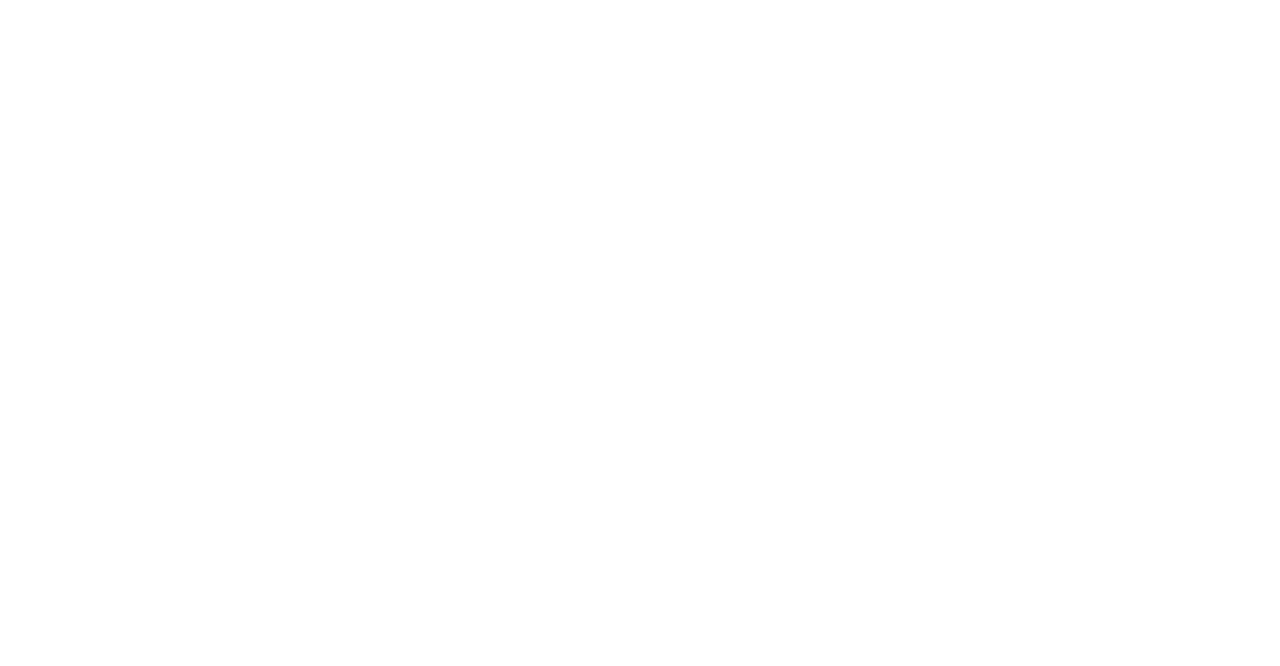
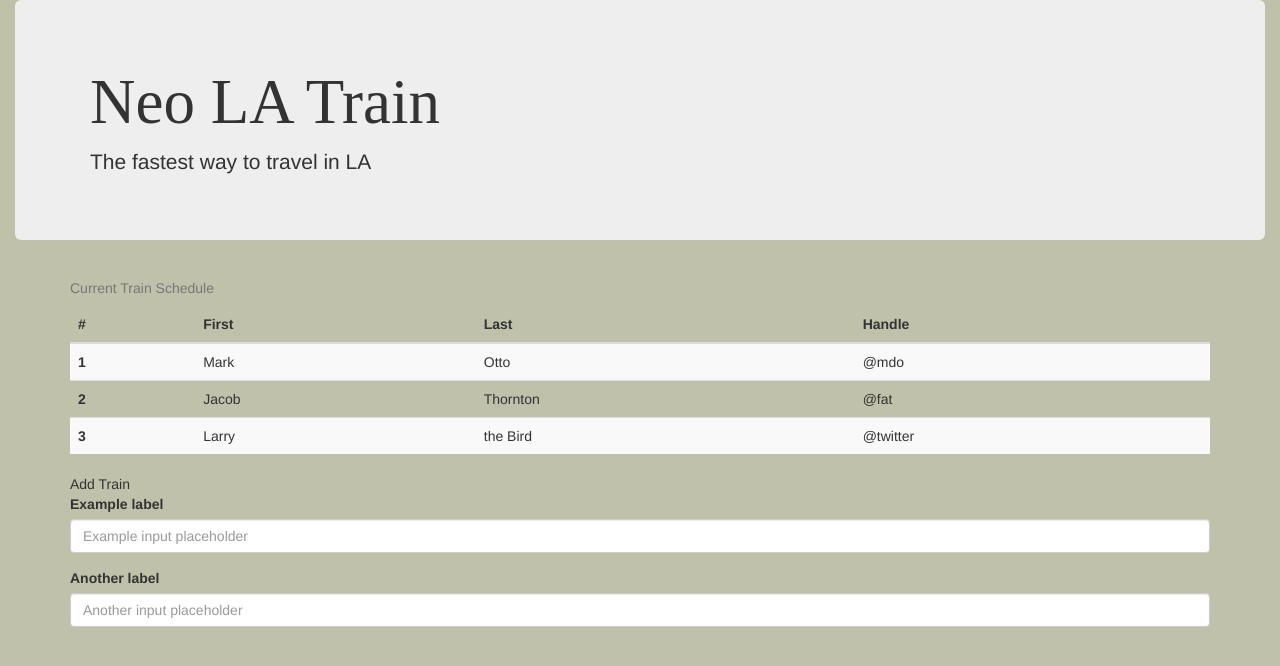
Before and after one commit to kazooski/Train-Scheduler, a plain HTML site: page index.html in a window 1280 px wide. Drawn offline with nearby package versions, Linux system fonts and the light colour scheme.

Commit message:
html skeleton created. Using Bootstrap. Added some custom css.

```diff
--- /dev/null
+++ b/assets/custom.css
@@ -0,0 +1,9 @@
+/* customizing bootstrap colors and features */
+
+body {
+    background-color: #bfc1ab;
+}
+
+.display-4 {
+    font-family: 'Times New Roman', Times, serif;
+}
--- a/index.html
+++ b/index.html
@@ -12,6 +12,9 @@
     <link rel="stylesheet" href="https://maxcdn.bootstrapcdn.com/bootstrap/3.3.7/css/bootstrap.min.css">
     <script src="https://maxcdn.bootstrapcdn.com/bootstrap/3.3.7/js/bootstrap.min.js"></script>
 
+    <!-- Bootstrap CDN-->
+    <link rel="stylesheet" href="assets/custom.css">
+
     <!-- Firebase References -->
     <script src="https://www.gstatic.com/firebasejs/6.0.4/firebase-app.js"></script>
     <script src="https://www.gstatic.com/firebasejs/6.0.4/firebase-database.js"></script>
@@ -22,7 +25,61 @@
 </head>
 <body>
 
+    <div class="container-fluid">
 
+        <div class="jumbotron jumbotron-fluid">
+            <div class="container">
+              <h1 class="display-4">Neo LA Train</h1>
+              <p class="lead">The fastest way to travel in LA</p>
+            </div>
+          </div>
+    </div>
+
+    <div class = "container">
+        <table class="table table-striped table-dark">
+            <caption style = "caption-side: top">Current Train Schedule</caption>
+            <thead>
+              <tr>
+                <th scope="col">#</th>
+                <th scope="col">First</th>
+                <th scope="col">Last</th>
+                <th scope="col">Handle</th>
+              </tr>
+            </thead>
+            <tbody>
+              <tr>
+                <th scope="row">1</th>
+                <td>Mark</td>
+                <td>Otto</td>
+                <td>@mdo</td>
+              </tr>
+              <tr>
+                <th scope="row">2</th>
+                <td>Jacob</td>
+                <td>Thornton</td>
+                <td>@fat</td>
+              </tr>
+              <tr>
+                <th scope="row">3</th>
+                <td>Larry</td>
+                <td>the Bird</td>
+                <td>@twitter</td>
+              </tr>
+            </tbody>
+          </table>
+
+          <form>
+            <caption style="caption-side: top">Add Train</caption>
+            <div class="form-group">
+              <label for="formGroupExampleInput">Example label</label>
+              <input type="text" class="form-control" id="formGroupExampleInput" placeholder="Example input placeholder">
+            </div>
+            <div class="form-group">
+              <label for="formGroupExampleInput2">Another label</label>
+              <input type="text" class="form-control" id="formGroupExampleInput2" placeholder="Another input placeholder">
+            </div>
+          </form>
+    </div>
 
     <script src="assets/script.js"></script>
 </body>
```
